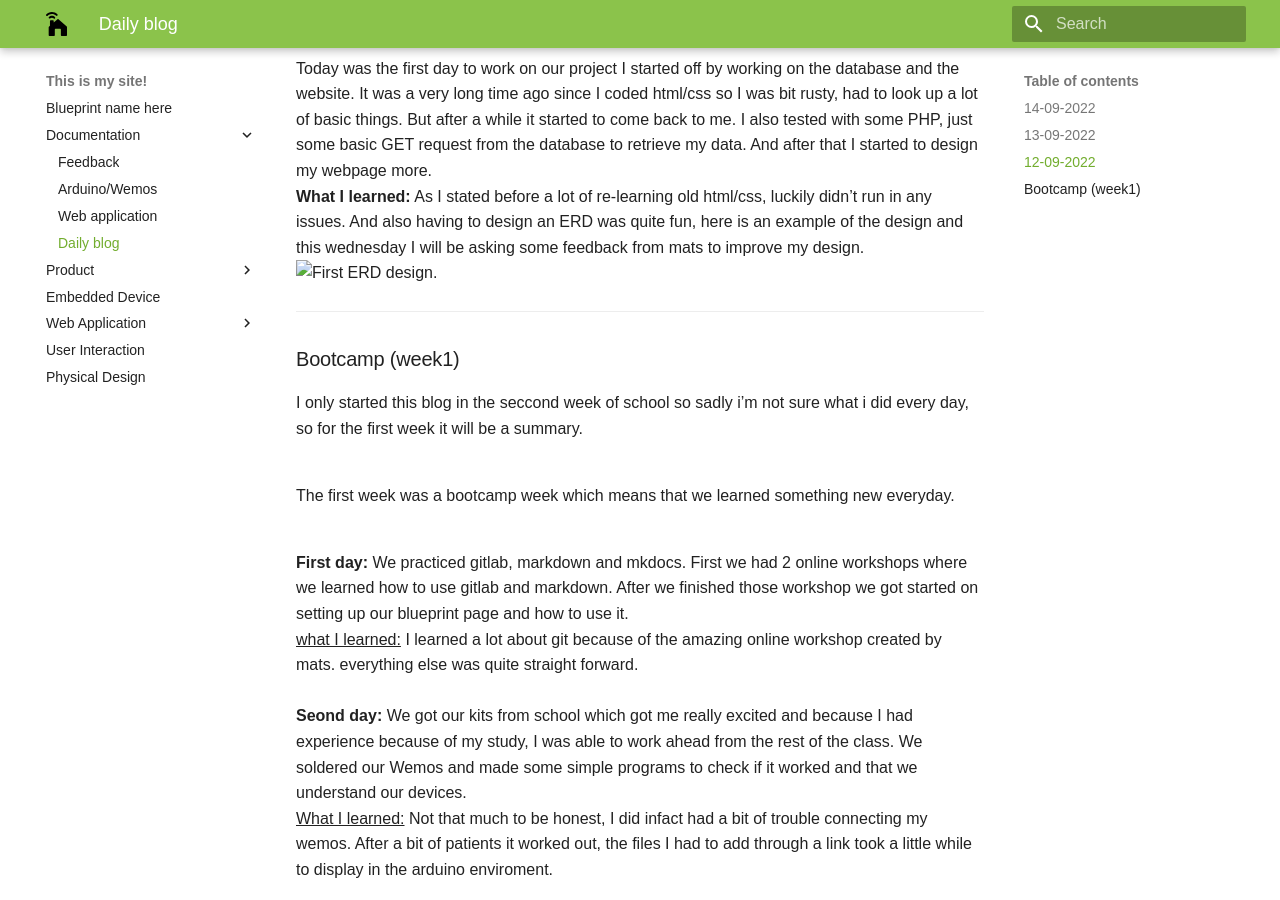
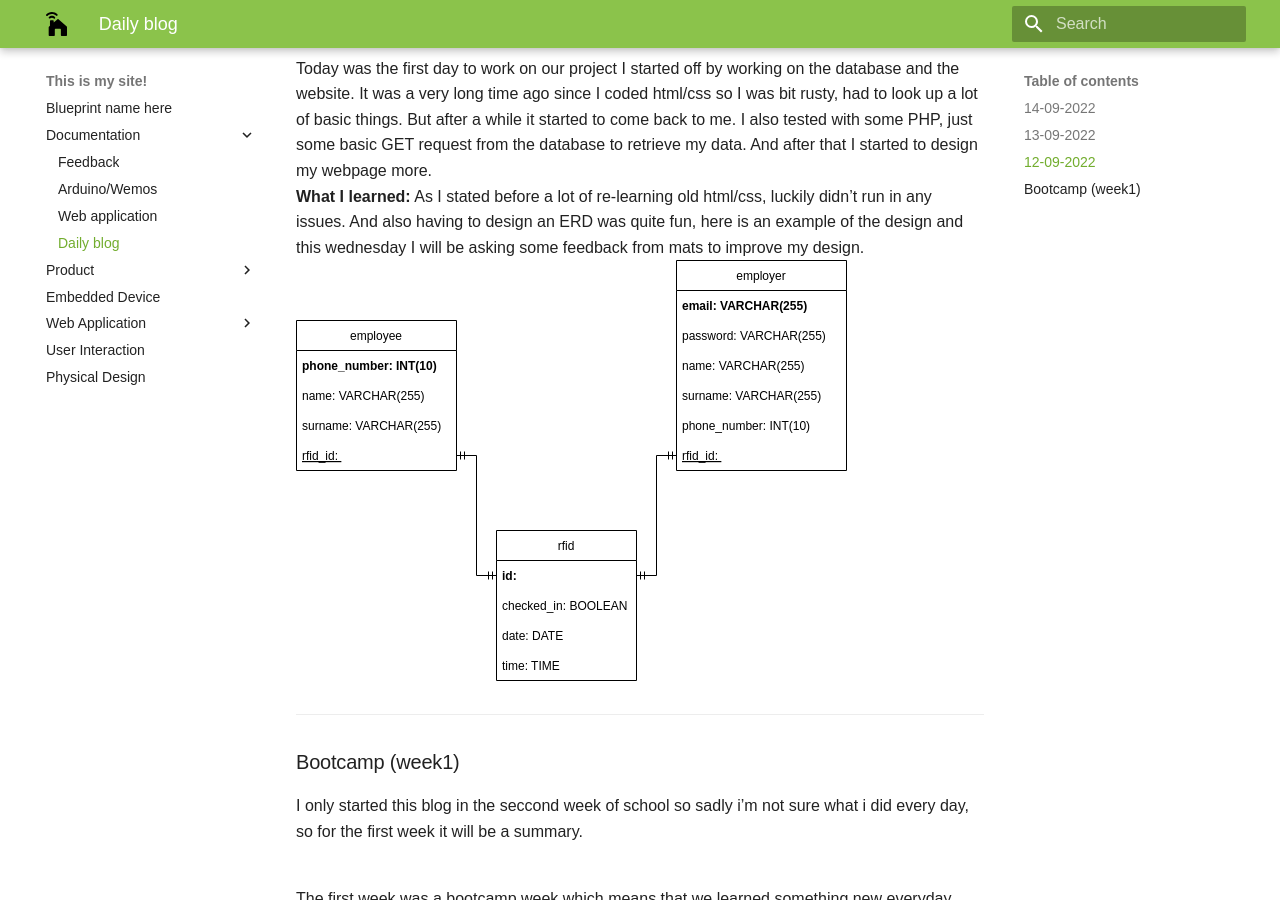
Before and after one commit to jobknaap/Test-import, an MkDocs documentation site: the page built from docs/blog.md, in a window 1280 px wide and 900 px high, scrolled down 490 px. Built offline with MkDocs 1.6.1 and Material for MkDocs 9.7.7, drawn with Linux system fonts in a browser that asks for light colours; some web fonts are replaced.

Commit message:
Small update blog

```diff
--- a/docs/blog.md
+++ b/docs/blog.md
@@ -14,7 +14,7 @@ Today I stayed at home because I wasn't feeling that great sadly I also didn't w
 ### 12-09-2022
 Today was the first day to work on our project I started off by working on the database and the website. It was a very long time ago since I coded html/css so I was bit rusty, had to look up a lot of basic things. But after a while it started to come back to me. I also tested with some PHP, just some basic GET request from the database to retrieve my data. And after that I started to design my webpage more.<br>
 **What I learned:** As I stated before a lot of re-learning old html/css, luckily didn't run in any issues. And also having to design an ERD was quite fun, here is an example of the design and this wednesday I will be asking some feedback from mats to improve my design.<br>
-![First ERD design.](/docs/images/DatabaseStructure.drawio.svg)
+![First ERD design.](/images/DatabaseStructure.drawio.svg)
 
 ---
 
```
